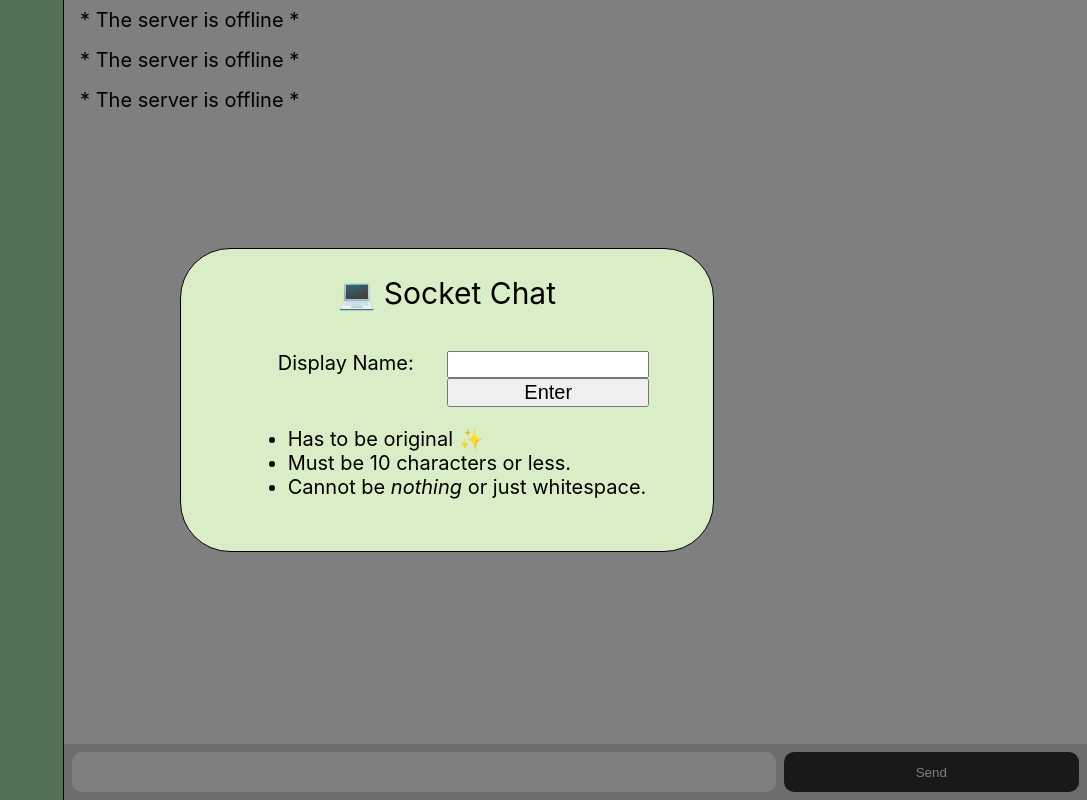
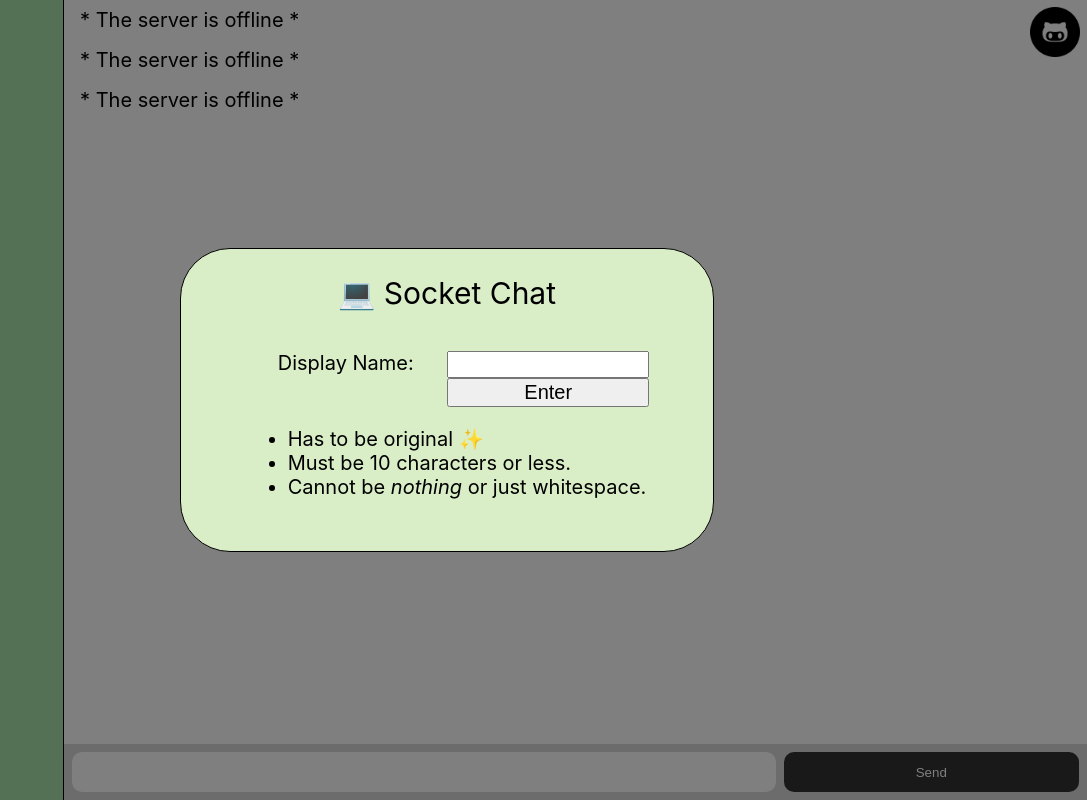
Before and after one commit to trumanjchan/Clipchat, a website: page index.html in a window 1280 px wide. Shown: the whole page, without its empty margins (193-1280 px from the left). Drawn offline with nearby package versions, Linux system fonts and the light colour scheme; no server answers.

Commit message:
Added github icon

```diff
--- a/index.html
+++ b/index.html
@@ -4,6 +4,7 @@
     <title>Sock Chats</title>
     <style>
         body { height: calc(100vh); margin: 0; font-family: -apple-system, BlinkMacSystemFont, "Segoe UI", Roboto, Helvetica, Arial, sans-serif; display: grid; grid-template-columns: 20% 80%; overflow-wrap: anywhere; }
+        img { position: fixed; top: 0; right: 0; width: 50px; margin: 0.55% 0.55% 0% 0%; }
 
         #login { position: fixed; z-index: 1; height: calc(100vh); width: calc(100vw); background-color: rgba(0, 0, 0, 0.5); }
         #loginform { display: flex; flex-direction: column; align-items: center; justify-content: center; position: absolute; top: 0; left: 0; right: 0; bottom: 0; margin: auto; height: fit-content; width: fit-content; border-radius: 50px; border: 1px solid black; padding: 2% 5% 4% 5%; font-size: 20px; background-color: #d9edc7; }
@@ -61,7 +62,9 @@
     </div>
 
     <div class="main">
-      <ul id="messages"></ul>
+      <ul id="messages">
+        <a href="https://github.com/trumanjchan/Socketchat" target="_blank"><img src="/images/github.webp" alt="Github" /></a>
+      </ul>
       <form id="form" action="">
         <input id="input" autocomplete="off" />
         <button>Send</button>
--- a/index.js
+++ b/index.js
@@ -6,6 +6,8 @@ const { Server } = require("socket.io");
 const io = new Server(server);
 
 var clients = [];
+
+app.use('/images', express.static(__dirname + '/images'));
 
 app.get('/', (req, res) => {
     res.sendFile(__dirname + '/index.html');
```
Also changed, not shown: README.md, images/github.webp (added).
